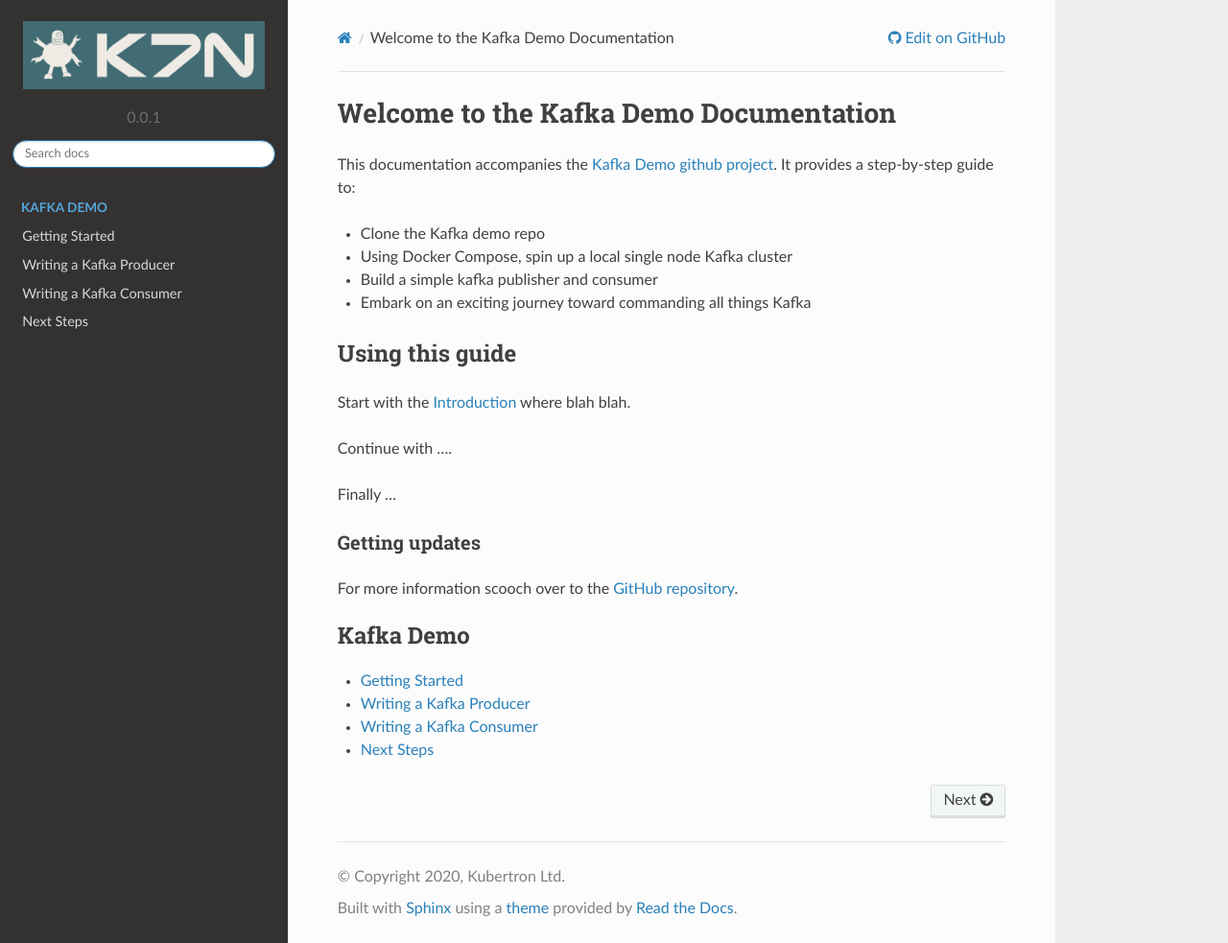
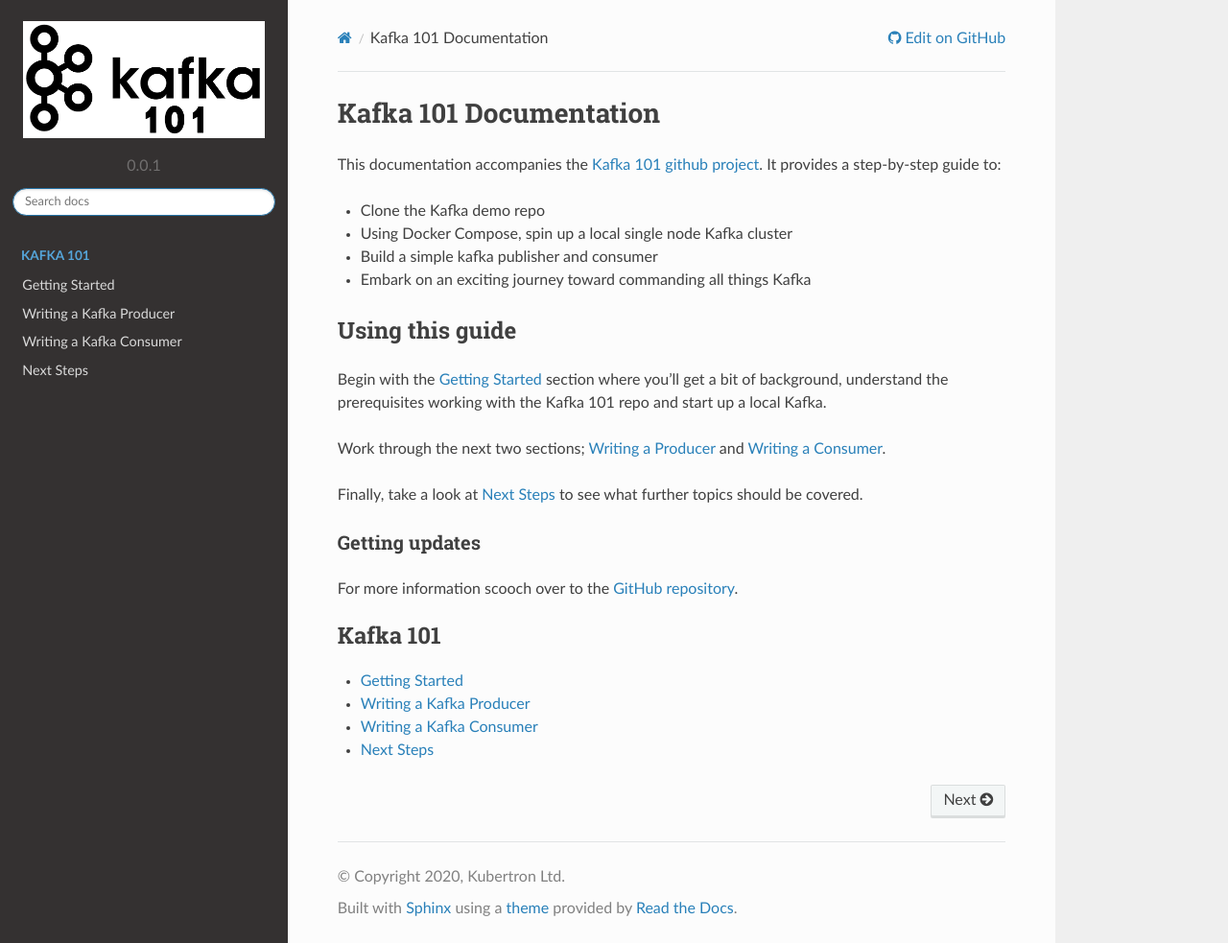
Before and after one commit to davecharles/kafka_demo_docs, a Sphinx documentation site: the page built from source/index.rst, in a window 1280 px wide and 983 px high. Shown: the whole window at 96% size. Built offline with Sphinx 7.4.7 and the Read the Docs theme 2.0.0, drawn with Linux system fonts in a browser that asks for light colours.

Commit message:
feat: rebrand

```diff
--- a/source/conf.py
+++ b/source/conf.py
@@ -97,7 +97,8 @@
     'github_version': 'master/source/'
 }
 
-html_logo = "_static/kubertron-logo-mono-600x170.png"
+# html_logo = "_static/kubertron-logo-mono-600x170.png"
+html_logo = "_static/kafka.png"
 
 # -- Options for manual page output ------------------------------------------
 # One entry per manual page. List of tuples
--- a/source/index.rst
+++ b/source/index.rst
@@ -1,8 +1,8 @@
-Welcome to the Kafka Demo Documentation
-=======================================
+Kafka 101 Documentation
+=======================
 
 This documentation accompanies the
-`Kafka Demo github project <https://github.com/davecharles/kafka_demo>`_.
+`Kafka 101 github project <https://github.com/davecharles/kafka_demo>`_.
 It provides a step-by-step guide to:
 
 - Clone the Kafka demo repo
@@ -13,11 +13,16 @@
 Using this guide
 ----------------
 
-Start with the `Introduction <docs/001-Introduction.html>`_ where blah blah.
+Begin with the `Getting Started <docs/001-Getting-Started.html>`_ section where
+you'll get a bit of background, understand the prerequisites working with
+the Kafka 101 repo and start up a local Kafka.
 
-Continue with ....
+Work through the next two sections;
+`Writing a Producer <docs/002-Writing-a-Producer.html>`_ and
+`Writing a Consumer <docs/003-Writing-a-Consumer.html>`_.
 
-Finally ...
+Finally, take a look at `Next Steps <docs/004-Next-Steps.html>`_ to see what
+further topics should be covered.
 
 Getting updates
 ^^^^^^^^^^^^^^^
@@ -28,7 +33,7 @@
 
 .. toctree::
    :maxdepth: 1
-   :caption: Kafka Demo
+   :caption: Kafka 101
 
    docs/001-Getting-Started.md
    docs/002-Writing-a-Producer.md
```
Also changed, not shown: README.md (+6 -4 lines), source/_static/kafka.png.
